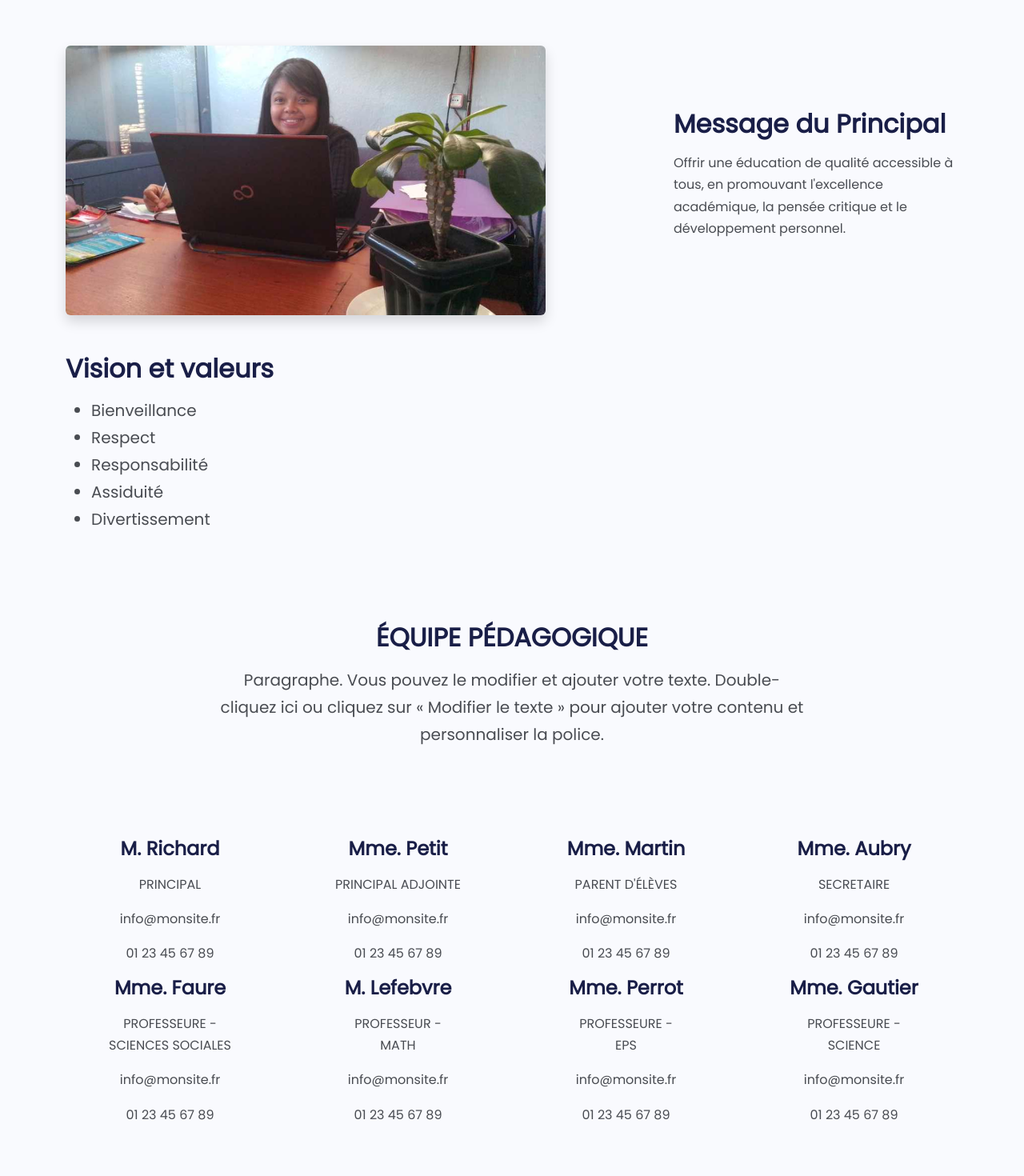
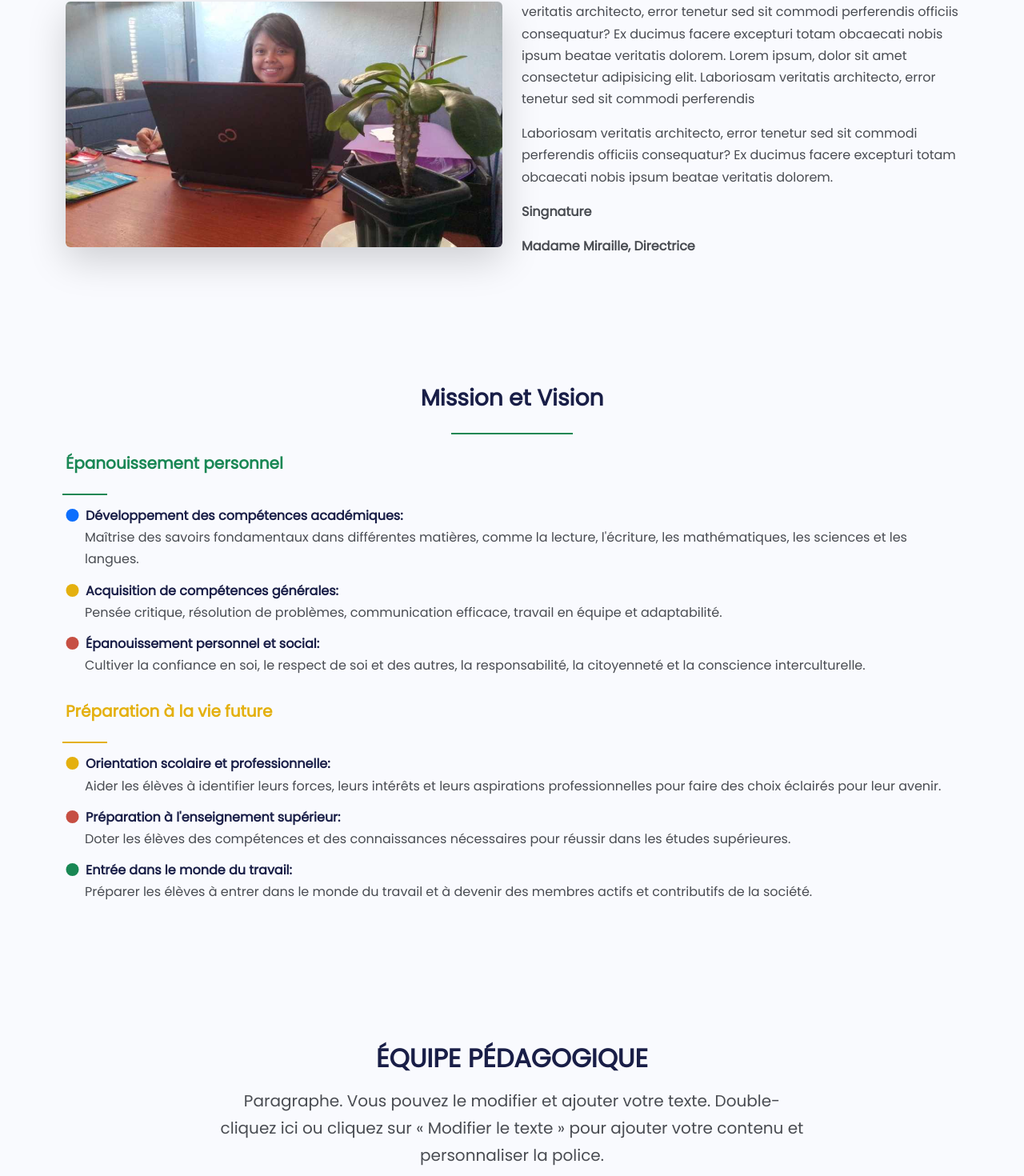
Before and after one commit to Radoniaina24/intello24, a Next.js app: page /about in a window 1280 px wide. Shown: the part 733-2203 px from the top of the page at 80% size. Built offline with nearby package versions, Linux system fonts and the light colour scheme.

Commit message:
add mission and  vision to about page

```diff
--- a/src/app/about/page.js
+++ b/src/app/about/page.js
@@ -1,21 +1,21 @@
-import Introduction from '@/components/About/Introduction';
-import Hero from '@/components/Hero/Hero';
+import Introduction from "@/components/About/Introduction";
+import Hero from "@/components/Hero/Hero";
 export const metadata = {
-  title: 'About',
+  title: "About",
 };
 export default function page() {
-  return <>
-  <Hero>
-    <div className='row'>
-      <div className='col-lg-8 offset-lg-2 text-center'>
-        <h2>NOTRE ÉTABLISSEMENT</h2>
-        <p className='fs-5'>
-          Reconnu pour les réusites des élèves aux examens officiels de
-          brevet et de Baccalauréat (Série génerale et SMTG).
-        </p>
-      </div>
-    </div>
-  </Hero>
-  <Introduction/>
-  </>;
+  return (
+    <>
+      <Hero>
+        <div className="row">
+          <div className="col-lg-8 offset-lg-2 text-center">
+            <h2 className="fs-2" style={{ color: "#ebe0c2" }}>
+              <span className=""> À propos de notre établissement</span>
+            </h2>
+          </div>
+        </div>
+      </Hero>
+      <Introduction />
+    </>
+  );
 }
--- a/src/app/page.js
+++ b/src/app/page.js
@@ -1,13 +1,12 @@
 import Contact from "@/components/Contact/Contact";
 import Details from "@/components/Details/Details";
-// import Details from '@/components/Details/Details';
 import Details2 from "@/components/Details/Details2";
 import Hero from "@/components/Hero/Hero";
+import HomeComponent from "@/components/Home/Home.jsx";
 import Slogan from "@/components/Slogan/Slogan";
 import Stats from "@/components/Stats/Stats";
 import Systeme from "@/components/Systeme/Systeme";
 import Testimonials from "@/components/Testimonials/Testimonials";
-import HomeComponent from "@/components/Home/Home.jsx";
 
 export const metadata = {
   title: "Accueil | Intello",
--- a/src/components/About/Introduction.jsx
+++ b/src/components/About/Introduction.jsx
@@ -1,129 +1,152 @@
 // import etudiante from '@/images/etudiante.jpg';
-import professeur from '@/images/Miraille.jpeg';
-import Image from 'next/image';
+import professeur from "@/images/Miraille.jpeg";
+import { faCircle } from "@fortawesome/free-solid-svg-icons";
+import { FontAwesomeIcon } from "@fortawesome/react-fontawesome";
+import Image from "next/image";
 export default function About() {
   return (
-    <section id='introduction' className='bg-light py-6'>
-      <div className='container'>
-        <div className='about'>
-          <div className='row mt-5 align-items-center justify-content-center'>
-            <div className=' col-12 col-md-6 col-lg-8'>
+    <section id="introduction" className=" introduction bg-light py-3">
+      <div className="container">
+        <div className="about">
+          <h3 className="text-center">Accueil du chef d&apos;établissement</h3>
+          <div className="row my-6 align-items-center justify-content-center">
+            <div className="col-12 col-md-12 col-lg-6">
               <Image
                 src={professeur}
-                alt='logo'
-                className='shadow rounded img-fluid'
-                width={'600'}
+                alt="logo"
+                className="shadow-lg rounded img-fluid"
               />
             </div>
-            <div className='col-12 col-md-6 col-lg-4 mt-4 mt-md-0'>
-              <h2>Message du Principal</h2>
+            <div className="col-12 col-md-12 col-lg-6 mt-4 mt-md-0">
               <p>
-                Offrir une éducation de qualité accessible à tous, en promouvant
-                l&apos;excellence académique, la pensée critique et le
-                développement personnel.
+                Lorem ipsum, dolor sit amet consectetur adipisicing elit.
+                Laboriosam veritatis architecto, error tenetur sed sit commodi
+                perferendis officiis consequatur? Ex ducimus facere excepturi
+                totam obcaecati nobis ipsum beatae veritatis dolorem. Lorem
+                ipsum, dolor sit amet consectetur adipisicing elit. Laboriosam
+                veritatis architecto, error tenetur sed sit commodi perferendis
               </p>
-            </div>
-          </div>
-          <div className='row mt-5 align-items-center justify-content-center'>
-            <div className='col-12 col-md-6 col-lg-4 mt-4 mt-md-0'>
-              <h2>Vision et valeurs</h2>
-              <ul className='fs-5'>
-                <li>Bienveillance</li>
-                <li>Respect</li>
-                <li>Responsabilité</li>
-                <li>Assiduité</li>
-                <li>Divertissement</li>
-              </ul>
-            </div>
-            <div className=' col-12 col-md-6 col-lg-8 text-end'>
-              {/* <Image
-                src={etudiante}
-                alt='logo'
-                className='shadow rounded img-fluid'
-                width={'600'}
-              /> */}
+              <p>
+                Laboriosam veritatis architecto, error tenetur sed sit commodi
+                perferendis officiis consequatur? Ex ducimus facere excepturi
+                totam obcaecati nobis ipsum beatae veritatis dolorem.
+              </p>
+              <p className="fw-bold">Singnature</p>
+              <p className="fw-bold">Madame Miraille, Directrice</p>
             </div>
           </div>
         </div>
 
-        <div className='row py-5 my-5'>
-          <div className='col-lg-8 offset-lg-2 text-center'>
+        <div className="row py-5 mb-5">
+          <div className="col-lg-8 offset-lg-2 text-center">
+            <h3>Mission et Vision</h3>
+            <hr className="hr-success" />
+          </div>
+          <h5 className="text-success">Épanouissement personnel</h5>
+          <hr className="hr-success2 mx-2" />
+          <ul className="list-unstyled">
+            <li>
+              <h6 className="mb-1">
+                <FontAwesomeIcon
+                  icon={faCircle}
+                  className={"text-primary fontAwesome me-2"}
+                />
+                Développement des compétences académiques:
+              </h6>
+              <p className="ms-4">
+                Maîtrise des savoirs fondamentaux dans différentes matières,
+                comme la lecture, l&apos;écriture, les mathématiques, les
+                sciences et les langues.
+              </p>
+            </li>
+            <li>
+              <h6 className="mb-1">
+                <FontAwesomeIcon
+                  icon={faCircle}
+                  className={"text-secondary fontAwesome me-2"}
+                />
+                Acquisition de compétences générales:
+              </h6>
+              <p className="ms-4">
+                Pensée critique, résolution de problèmes, communication
+                efficace, travail en équipe et adaptabilité.
+              </p>
+            </li>
+
+            <li>
+              <h6 className="mb-1">
+                <FontAwesomeIcon
+                  icon={faCircle}
+                  className={"text-danger fontAwesome me-2"}
+                />
+                Épanouissement personnel et social:
+              </h6>
+              <p className="ms-4">
+                Cultiver la confiance en soi, le respect de soi et des autres,
+                la responsabilité, la citoyenneté et la conscience
+                interculturelle.
+              </p>
+            </li>
+          </ul>
+          <h5 className="text-secondary">Préparation à la vie future</h5>
+          <hr className="hr-heading mx-2" />
+          <ul className="list-unstyled">
+            <li>
+              <h6 className="mb-1">
+                {" "}
+                <FontAwesomeIcon
+                  icon={faCircle}
+                  className={"text-secondary fontAwesome me-2"}
+                />
+                Orientation scolaire et professionnelle:
+              </h6>
+              <p className="ms-4">
+                Aider les élèves à identifier leurs forces, leurs intérêts et
+                leurs aspirations professionnelles pour faire des choix éclairés
+                pour leur avenir.
+              </p>
+            </li>
+            <li>
+              <h6 className="mb-1">
+                <FontAwesomeIcon
+                  icon={faCircle}
+                  className={"text-danger fontAwesome me-2"}
+                />
+                Préparation à l&apos;enseignement supérieur:
+              </h6>
+              <p className="ms-4">
+                Doter les élèves des compétences et des connaissances
+                nécessaires pour réussir dans les études supérieures.
+              </p>
+            </li>
+
+            <li>
+              <h6 className="mb-1">
+                {" "}
+                <FontAwesomeIcon
+                  icon={faCircle}
+                  className={"text-success fontAwesome me-2"}
+                />
+                Entrée dans le monde du travail:
+              </h6>
+              <p className="ms-4">
+                Préparer les élèves à entrer dans le monde du travail et à
+                devenir des membres actifs et contributifs de la société.
+              </p>
+            </li>
+          </ul>
+        </div>
+
+        <div className="row py-5 my-5">
+          <div className="col-lg-8 offset-lg-2 text-center">
             <h2>ÉQUIPE PÉDAGOGIQUE</h2>
-            <p className='fs-5'>
+            <p className="fs-5">
               Paragraphe. Vous pouvez le modifier et ajouter votre texte.
               Double-cliquez ici ou cliquez sur « Modifier le texte » pour
               ajouter votre contenu et personnaliser la police.
             </p>
           </div>
         </div>
-
-        <div className='row text-center'>
-          <div className='col-md-3'>
-            <h4>M. Richard</h4>
-            <p>PRINCIPAL</p>
-            <p>info@monsite.fr</p>
-            <p>01 23 45 67 89</p>
-          </div>
-
-          <div className='col-md-3'>
-            <h4>Mme. Petit</h4>
-            <p>PRINCIPAL ADJOINTE</p>
-            <p>info@monsite.fr</p>
-            <p>01 23 45 67 89</p>
-          </div>
-
-          <div className='col-md-3'>
-            <h4>Mme. Martin</h4>
-            <p>PARENT D&apos;ÉLÈVES</p>
-            <p>info@monsite.fr</p>
-            <p>01 23 45 67 89</p>
-          </div>
-
-          <div className='col-md-3'>
-            <h4>Mme. Aubry</h4>
-            <p>SECRETAIRE</p>
-            <p>info@monsite.fr</p>
-            <p>01 23 45 67 89</p>
-          </div>
-
-          <div className='col-md-3'>
-            <h4>Mme. Faure</h4>
-            <p>
-              PROFESSEURE - <br />
-              SCIENCES SOCIALES
-            </p>
-            <p>info@monsite.fr</p>
-            <p>01 23 45 67 89</p>
-          </div>
-
-          <div className='col-md-3'>
-            <h4>M. Lefebvre</h4>
-            <p>
-              PROFESSEUR -<br /> MATH
-            </p>
-            <p>info@monsite.fr</p>
-            <p>01 23 45 67 89</p>
-          </div>
-
-          <div className='col-md-3'>
-            <h4>Mme. Perrot</h4>
-            <p>
-              PROFESSEURE -<br /> EPS
-            </p>
-            <p>info@monsite.fr</p>
-            <p>01 23 45 67 89</p>
-          </div>
-
-          <div className='col-md-3'>
-            <h4>Mme. Gautier</h4>
-            <p>
-              PROFESSEURE -<br />
-              SCIENCE
-            </p>
-            <p>info@monsite.fr</p>
-            <p>01 23 45 67 89</p>
-          </div>
-        </div>
       </div>
     </section>
   );
--- a/src/components/Details/Details2.js
+++ b/src/components/Details/Details2.js
@@ -1,7 +1,6 @@
 "use client";
+import start from "@/images/decoration-star.svg";
 import Image from "next/image";
-import start from "@/images/decoration-star.svg";
-import Svg from "../Hero/Svg";
 
 function Details2(props) {
   return (
--- a/src/theme/scss/styles.scss
+++ b/src/theme/scss/styles.scss
@@ -26,18 +26,8 @@
   transition: all 0.5s ease-in-out;
 }
 .navbar-sticky {
-  background-image: -webkit-linear-gradient(
-    248deg,
-    #5ca22a 0%,
-    #5098c8 47%,
-    #ffcc70 95%
-  );
-  background-image: linear-gradient(
-    248deg,
-    #5ca22a 0%,
-    #5098c8 47%,
-    #ffcc70 95%
-  );
+  background-image: -webkit-linear-gradient(258deg, #5ca22a 0%, #5098c8 100%);
+  background-image: linear-gradient(258deg, #5ca22a 0%, #5098c8 100%);
   opacity: 0.9;
   box-shadow: 0 0 10px rgba(0, 0, 0, 0.5);
 }
@@ -48,10 +38,6 @@
 .header {
   background: linear-gradient(rgba(0, 0, 0, 0.2), rgba(0, 0, 0, 0.5)),
     url("../../images/hero11.jpg") left center no-repeat;
-
-  // background-image: -webkit-linear-gradient(248deg, #5ca22a 0%, #5098c8 47%, #FFCC70 95%);
-  // background-image: linear-gradient(248deg, #5ca22a 0%, #5098c8 47%, #FFCC70 95%);
-  // background-image: linear-gradient(248deg, #5ca22a 0%, #C850C0 47%, #FFCC70 95%);
   background-size: cover;
 }
 .introduction .decoration-star {
@@ -103,18 +89,8 @@
 }
 @media (max-width: 992px) {
   .navbar {
-    background-image: -webkit-linear-gradient(
-      248deg,
-      #5ca22a 0%,
-      #5098c8 47%,
-      #ffcc70 95%
-    );
-    background-image: linear-gradient(
-      248deg,
-      #5ca22a 0%,
-      #5098c8 47%,
-      #ffcc70 95%
-    );
+    background-image: -webkit-linear-gradient(258deg, #5ca22a 0%, #5098c8 100%);
+    background-image: linear-gradient(258deg, #5ca22a 0%, #5098c8 100%);
     opacity: 0.9;
     box-shadow: 0 0 10px rgba(0, 0, 0, 0.5);
   }
@@ -201,6 +177,15 @@
   background-color: var(--bs-secondary);
   opacity: 1;
 }
+.hr-success2 {
+  display: inline-block;
+  width: 3.5rem;
+  height: 0.125rem;
+  margin-top: 0.625rem;
+  border: none;
+  background-color: var(--bs-success);
+  opacity: 1;
+}
 .hr-danger {
   display: inline-block;
   width: 9.5rem;
@@ -208,6 +193,24 @@
   margin-top: 0.625rem;
   border: none;
   background-color: var(--bs-danger);
+  opacity: 1;
+}
+.hr-danger {
+  display: inline-block;
+  width: 9.5rem;
+  height: 0.125rem;
+  margin-top: 0.625rem;
+  border: none;
+  background-color: var(--bs-danger);
+  opacity: 1;
+}
+.hr-success {
+  display: inline-block;
+  width: 9.5rem;
+  height: 0.125rem;
+  margin-top: 0.625rem;
+  border: none;
+  background-color: var(--bs-success);
   opacity: 1;
 }
 
@@ -220,20 +223,20 @@
   background-color: var(--bs-primary);
   opacity: 1;
 }
-body {
-  background-image: -webkit-linear-gradient(
-    136deg,
-    #5ca22a 30%,
-    #5098c8 47%,
-    #ffcd707c 20%
-  );
-  background-image: linear-gradient(
-    136deg,
-    #5ca22a 30%,
-    #5098c8 47%,
-    #ffcd7083 20%
-  );
-}
+// body {
+//   background-image: -webkit-linear-gradient(
+//     136deg,
+//     #5ca22a 30%,
+//     #5098c8 47%,
+//     #ffcd707c 20%
+//   );
+//   background-image: linear-gradient(
+//     136deg,
+//     #5ca22a 30%,
+//     #5098c8 47%,
+//     #ffcd7083 20%
+//   );
+// }
 .systeme .fontAwesome {
   width: 25px;
 }
@@ -246,3 +249,8 @@ body {
 .fontAwesome {
   width: 25px;
 }
+.introduction {
+  .fontAwesome {
+    width: 17px;
+  }
+}
```
Also changed, not shown: src/components/Hero/Hero.jsx (+6 -8 lines), src/components/Navbar/Navbar.jsx (+49 -49 lines), src/components/Systeme/Systeme.jsx (+3 -4 lines).
